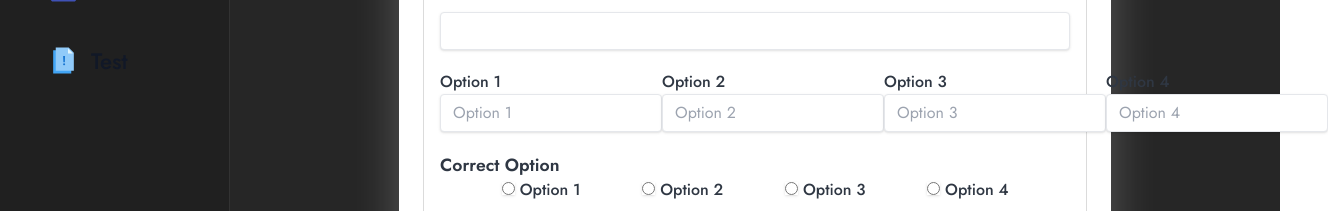
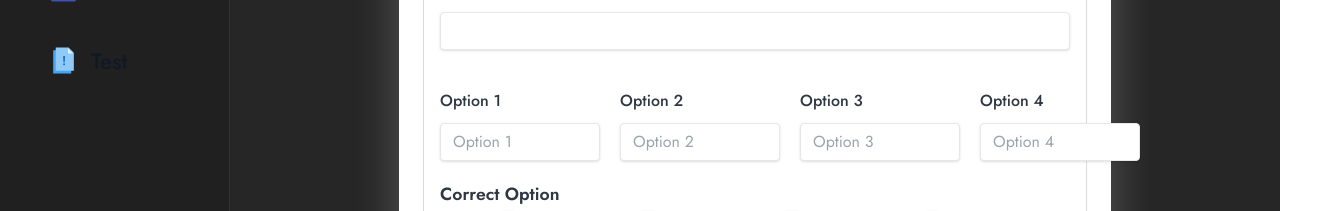
Before and after one commit to chrisnmorrison/lms-nextjs-template, a Next.js app: page /editTimestamps/1 in a window 1280 px wide. Shown: the part 332-543 px from the top of the page, 1328 px wide, since content can reach past the window. Built offline with nearby package versions, Linux system fonts and the light colour scheme; no server answers; the database is empty; some icons are missing.

Commit message:
fix form css

```diff
--- a/components/editCourseContent/EditTimestamps.js
+++ b/components/editCourseContent/EditTimestamps.js
@@ -43,14 +43,17 @@ const AddCourseVideoContent = ({ onSubmit, documentIdOfVideo, courseCode }) => {
   const id = open ? "simple-popover" : undefined;
   const router = useRouter();
   documentIdOfVideo = router.query.docId;
-  console.log("Test: ",router.query.docId)
+  console.log("Test: ", router.query.docId);
 
   useEffect(() => {
     const fetchData = async () => {
       try {
         const videoQuestionsCollection = collection(db, "videoQuestions");
         const querySnapshot = await getDocs(
-          query(videoQuestionsCollection, where("contentId", "==", documentIdOfVideo))
+          query(
+            videoQuestionsCollection,
+            where("contentId", "==", documentIdOfVideo)
+          )
         );
 
         const videoQuestionsData = [];
@@ -123,7 +126,6 @@ const AddCourseVideoContent = ({ onSubmit, documentIdOfVideo, courseCode }) => {
     console.log(updatedQuestions);
   };
 
-
   const handleCorrectAnswerChange = (e, index, value) => {
     const updatedQuestions = [...questions];
     updatedQuestions[index].correctAnswer = value;
@@ -142,17 +144,19 @@ const AddCourseVideoContent = ({ onSubmit, documentIdOfVideo, courseCode }) => {
 
     try {
       // Update the specific question in the 'videoQuestions' collection
-      await updateDoc(doc(db, "videoQuestions", currentDocId), questionWithoutDocId);
+      await updateDoc(
+        doc(db, "videoQuestions", currentDocId),
+        questionWithoutDocId
+      );
       console.log("Question updated with ID: ", currentDocId);
 
-      alert("Successfully updated question!")
+      alert("Successfully updated question!");
 
       // Additional logic or navigation can be implemented here
     } catch (error) {
       console.error("Error updating question: ", error);
     }
   };
-
 
   //////////// For Adding New Question ////////////
 
@@ -214,7 +218,10 @@ const AddCourseVideoContent = ({ onSubmit, documentIdOfVideo, courseCode }) => {
 
     try {
       // Add updatedQuestion to the 'videoQuestions' collection
-      const docRef = await addDoc(collection(db, "videoQuestions"), updatedQuestion);
+      const docRef = await addDoc(
+        collection(db, "videoQuestions"),
+        updatedQuestion
+      );
       console.log("New question added with ID: ", docRef.id);
 
       // Reset state and perform any other necessary actions
@@ -231,15 +238,15 @@ const AddCourseVideoContent = ({ onSubmit, documentIdOfVideo, courseCode }) => {
 
   ////////////////////
 
-
-
-
   return (
     <>
-
       <div>
         {questions.map((question, index) => (
-        <form key={index} className="form-lg" onSubmit={() => handleEditQuestion(index, question.currentDocId)}>
+          <form
+            key={index}
+            className="form-lg"
+            onSubmit={() => handleEditQuestion(index, question.currentDocId)}
+          >
             <div className="existing-q-wrapper">
               <label>Question {index + 1}</label>
               <div className="flex flex-col">
@@ -307,37 +314,37 @@ const AddCourseVideoContent = ({ onSubmit, documentIdOfVideo, courseCode }) => {
                   onChange={(e) => handleQuestionChange(e, index)}
                 ></input>
               </div>
-          <div className="flex flex-row mt-5">
-            <div>
-              <label className="sm">Option 1</label>
-              <input
+              <div className="flex flex-row mt-5 gap-x-5">
+                <div className="flex flex-col">
+                  <label className="sm mr-2">Option 1</label>
+                  <input  className="w-40"
                     type="text"
                     placeholder="Option 1"
                     defaultValue={question.answers[0]}
                     onChange={(e) => handleAnswerChange(e, index, 0)}
                   />
                 </div>
-            <div>
-              <label className="sm">Option 2</label>
-              <input
+                <div className="flex flex-col">
+                  <label className="sm mr-2">Option 2</label>
+                  <input  className="w-40"
                     type="text"
                     placeholder="Option 2"
                     defaultValue={question.answers[1]}
                     onChange={(e) => handleAnswerChange(e, index, 1)}
                   />
                 </div>
-            <div>
-              <label className="sm">Option 3</label>
-              <input
+                <div className="flex flex-col">
+                  <label className="sm mr-2">Option 3</label>
+                  <input  className="w-40"
                     type="text"
                     placeholder="Option 3"
                     defaultValue={question.answers[2]}
                     onChange={(e) => handleAnswerChange(e, index, 2)}
                   />
                 </div>
-            <div>
-              <label className="sm">Option 4</label>
-              <input
+                <div className="flex flex-col">
+                  <label className="sm mr-2">Option 4</label>
+                  <input  className="w-40"
                     type="text"
                     placeholder="Option 4"
                     defaultValue={question.answers[3]}
@@ -403,10 +410,9 @@ const AddCourseVideoContent = ({ onSubmit, documentIdOfVideo, courseCode }) => {
                 Edit Question
               </Button>
             </div>
-
-
           </form>
-     ))}   </div>
+        ))}{" "}
+      </div>
 
       <form className="form-lg" onSubmit={handleAddNewQuestion}>
         <div className="new-q-wrapper">
@@ -475,34 +481,35 @@ const AddCourseVideoContent = ({ onSubmit, documentIdOfVideo, courseCode }) => {
               onChange={(e) => handleNewQuestionChange(e)}
             ></input>
           </div>
-          <div className="flex flex-row mt-5">
-            <div>
-              <label className="sm">Option 1</label>
+          <div className="flex flex-row mt-5 gap-x-5">
+            <div className="flex flex-col">
+              <label className="sm mr-2">Option 1</label>
               <input
+                className="w-40"
                 type="text"
                 placeholder="Option 1"
                 onChange={(e) => handleNewAnswerChange(e, 0)}
               />
             </div>
-            <div>
-              <label className="sm">Option 2</label>
-              <input
+            <div className="flex flex-col">
+              <label className="sm mr-2">Option 2</label>
+              <input  className="w-40"
                 type="text"
                 placeholder="Option 2"
                 onChange={(e) => handleNewAnswerChange(e, 1)}
               />
             </div>
-            <div>
-              <label className="sm">Option 3</label>
-              <input
+            <div className="flex flex-col">
+              <label className="sm mr-2">Option 3</label>
+              <input  className="w-40"
                 type="text"
                 placeholder="Option 3"
                 onChange={(e) => handleNewAnswerChange(e, 2)}
               />
             </div>
-            <div>
-              <label className="sm">Option 4</label>
-              <input
+            <div className="flex flex-col">
+              <label className="sm mr-2">Option 4</label>
+              <input  className="w-40"
                 type="text"
                 placeholder="Option 4"
                 onChange={(e) => handleNewAnswerChange(e, 3)}
@@ -529,7 +536,6 @@ const AddCourseVideoContent = ({ onSubmit, documentIdOfVideo, courseCode }) => {
                     type="radio"
                     name="radioGroup"
                     value="option2"
-
                     onChange={(e) => handleNewCorrectAnswerChange(e, 1)}
                   />{" "}
                   Option 2
```
Lines whose indentation alone changed are shown as unchanged.
